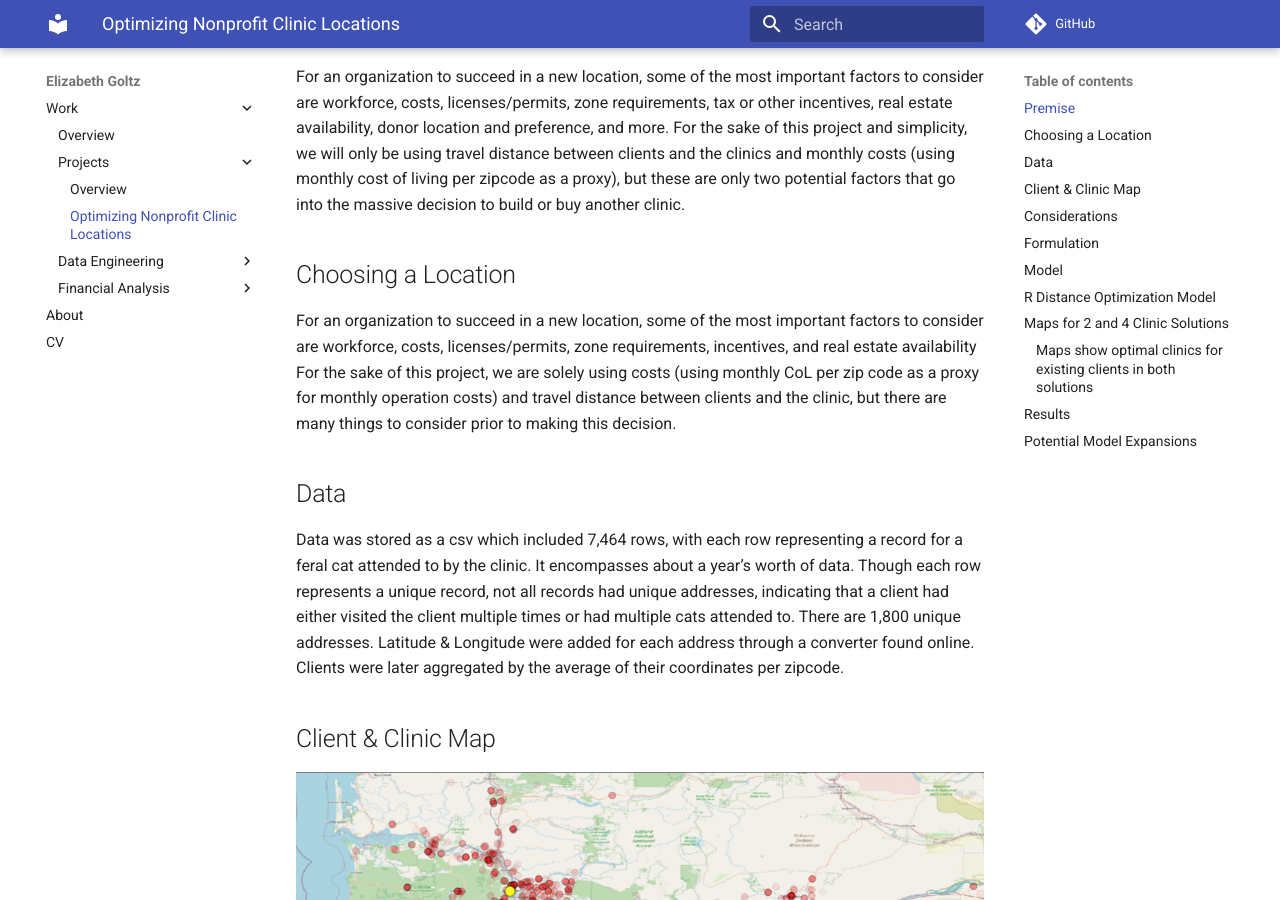
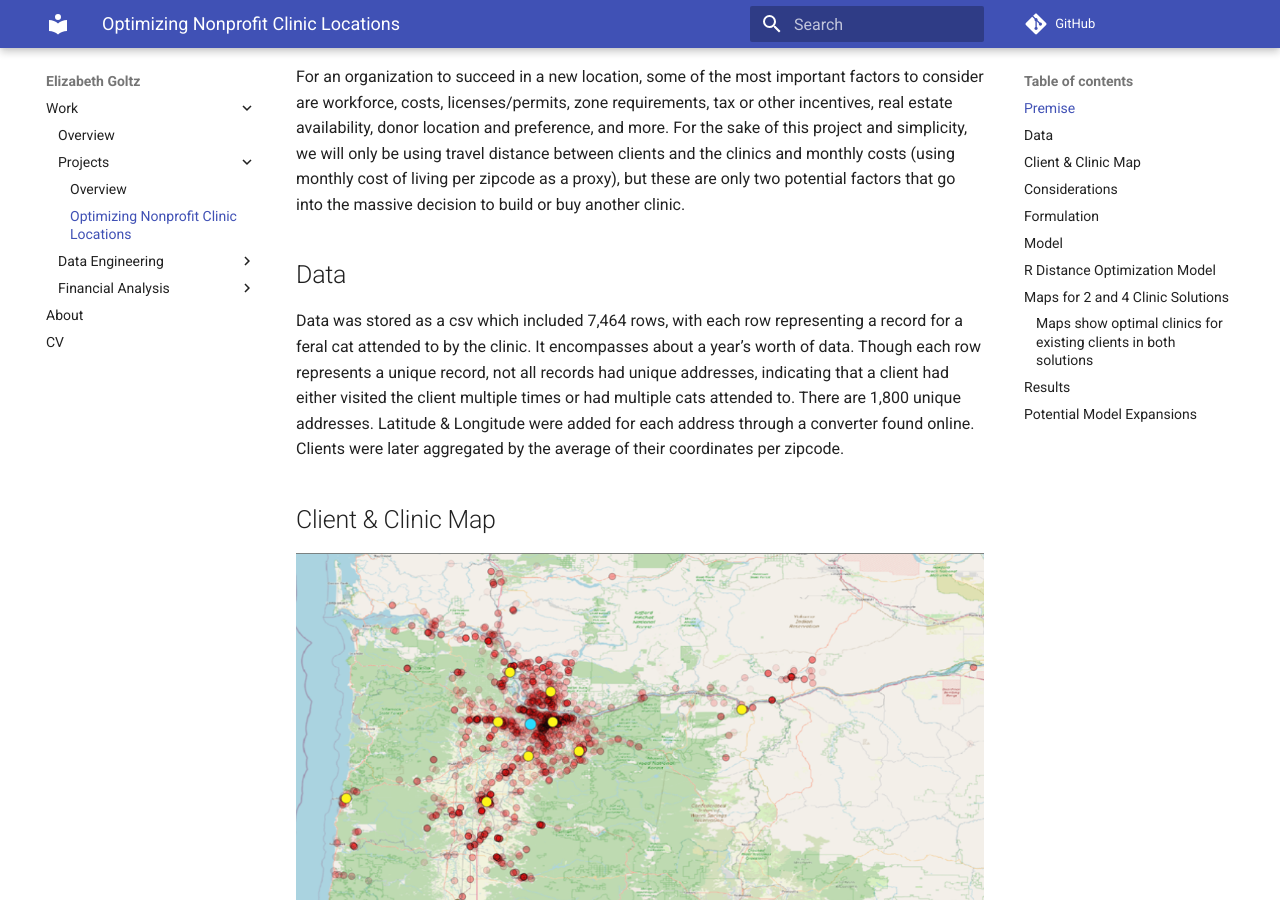
Before and after one commit to egoltz/egoltz.github.io, an MkDocs documentation site: the page built from docs/work/projects/clinic-locations.md, in a window 1280 px wide and 900 px high, scrolled down 597 px. Built offline with MkDocs 1.6.1 and Material for MkDocs 9.7.7, drawn with Linux system fonts in a browser that asks for light colours; comment, search, counter and statistics services are not loaded.

Commit message:
updated projects

```diff
--- a/docs/work/projects/clinic-locations.md
+++ b/docs/work/projects/clinic-locations.md
@@ -23,11 +23,6 @@
 and the clinics and monthly costs (using monthly cost
 of living per zipcode as a proxy), but these are only two potential factors that go into
 the massive decision to build or buy another clinic.
-
-## Choosing a Location
-
-For an organization to succeed in a new location, some of the most important factors to consider are workforce, costs, licenses/permits, zone requirements, incentives, and real estate availability
-For the sake of this project, we are solely using costs (using monthly CoL per zip code as a proxy for monthly operation costs) and travel distance between clients and the clinic, but there are many things to consider prior to making this decision.
 
 ## Data
 
```
